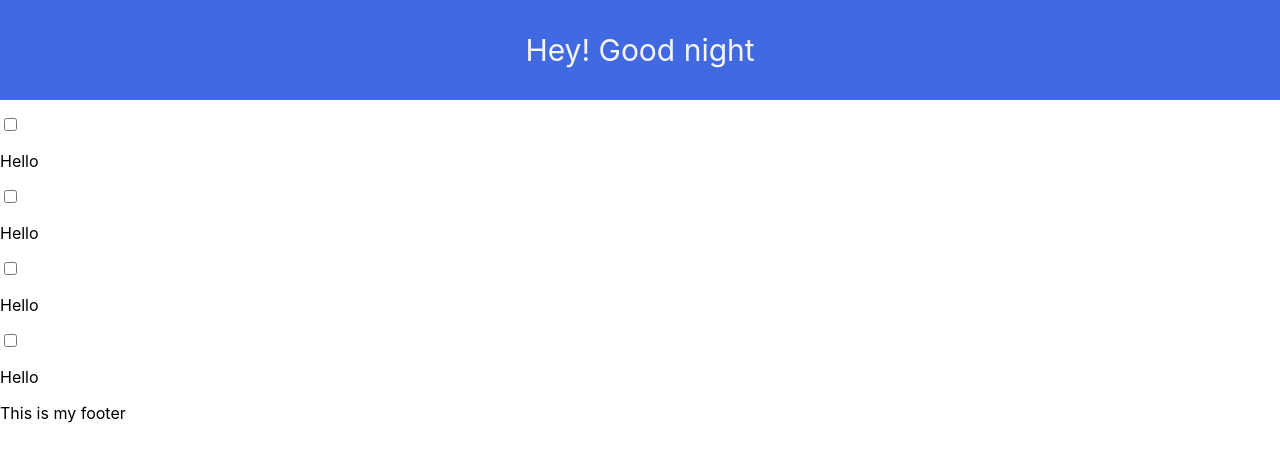
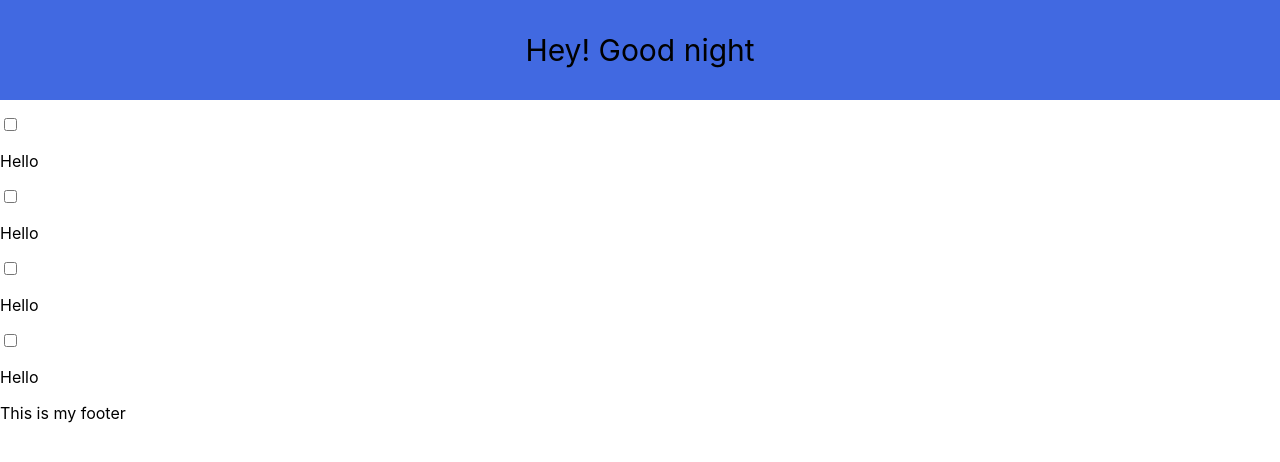
Before and after one commit to ag-piyush/to-do-app, a React (Create React App) app: page / in a window 1280 px wide. Shown: the top 462 px of the page. Built offline with nearby package versions, Linux system fonts and the light colour scheme.

Commit message:
Minor updates in header

```diff
--- a/src/components/Header.js
+++ b/src/components/Header.js
@@ -4,18 +4,30 @@ function Header() {
     const date = new Date();
     const hours = date.getHours();
     let timeOfDay;
+    let colorOfDay;
 
     if (hours<12) {
         timeOfDay = "morning";
+        colorOfDay = "white";
     }
     else if (hours < 17) {
         timeOfDay = "afternoon";
+        colorOfDay = "orange";
     }
-    else {
+    else if (hours < 22){
+        timeOfDay = "evening";
+        colorOfDay = "purple";
+    }
+    else{
         timeOfDay = "night";
+        colorOfDay = "black";
+    }
+
+    const styles = {
+        color: colorOfDay
     }
     return (
-    <header class="navbar">Hey! Good {timeOfDay}</header>
+    <header class="navbar" style={styles}>Hey! Good {timeOfDay}</header>
     );
 }
 
```
